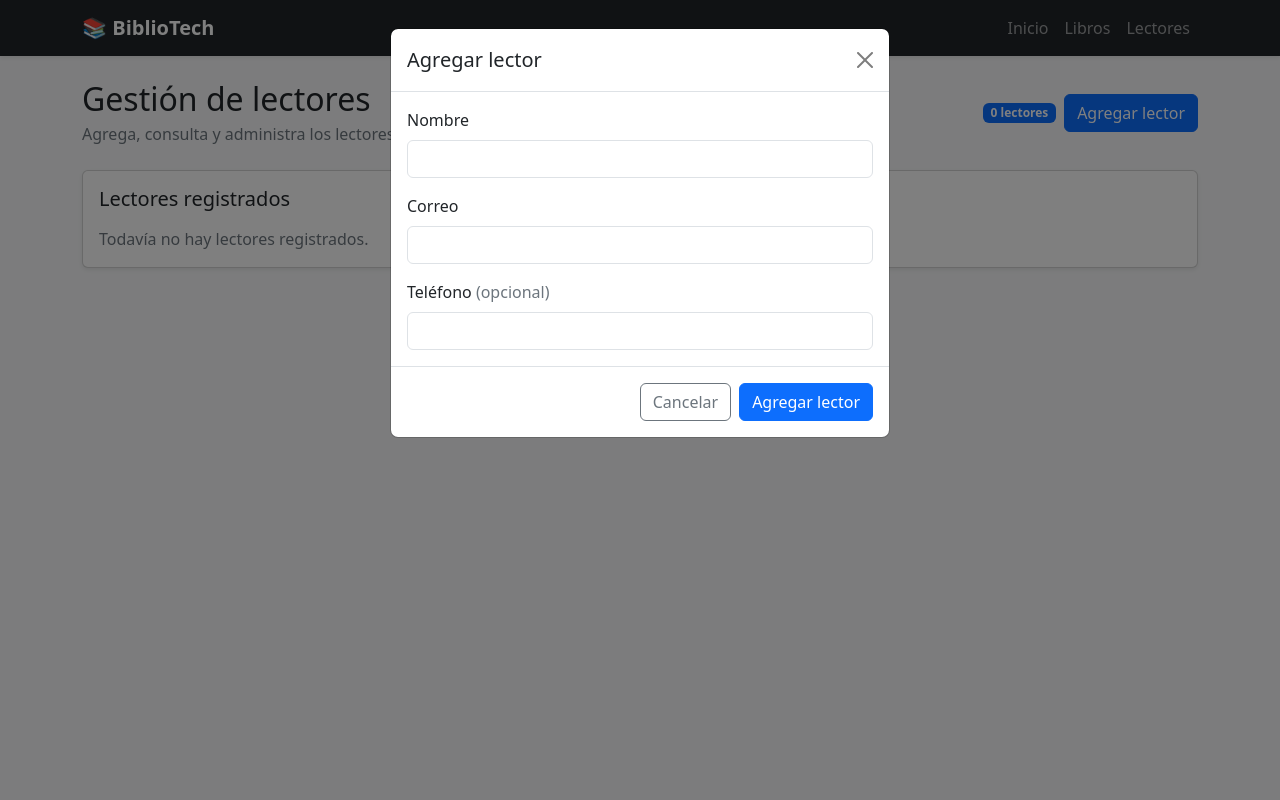
After one commit to SaulOmarPacheco/PRACTICA3-U3, a Flask app: page /lectores/ in a window 1280 px wide, after a click on "Agregar lector". The commit adds this page. Run offline with Flask 3, Linux system fonts and the light colour scheme.

Commit message:
funcionalidad_lectores

```diff
--- a/app/__init__.py
+++ b/app/__init__.py
@@ -35,9 +35,11 @@ db = SQLAlchemy(app)
 # Registrar blueprints
 from app.routes.home import home_bp
 from app.routes.libros import libros_bp
+from app.routes.lectores import lectores_bp
 
 app.register_blueprint(home_bp)
 app.register_blueprint(libros_bp)
+app.register_blueprint(lectores_bp)
 
 with app.app_context():
     try:
--- /dev/null
+++ b/app/routes/lectores.py
@@ -0,0 +1,163 @@
+from flask import Blueprint, redirect, render_template, request, url_for
+from sqlalchemy.exc import IntegrityError
+
+from app import db
+from app.models.lector import Lector
+
+
+lectores_bp = Blueprint("lectores", __name__, url_prefix="/lectores")
+
+
+def _lector_formulario(lector=None):
+    if request.method == "POST":
+        return {
+            "nombre": request.form.get("nombre", "").strip(),
+            "correo": request.form.get("correo", "").strip(),
+            "telefono": request.form.get("telefono", "").strip(),
+        }
+
+    return {
+        "nombre": lector.nombre if lector else "",
+        "correo": lector.correo if lector else "",
+        "telefono": lector.telefono or "" if lector else "",
+    }
+
+
+def _listar_lectores(formulario=None, status=200, mensaje=None, categoria="danger"):
+    return (
+        render_template(
+            "lectores/index.html",
+            lectores=Lector.query.order_by(Lector.nombre.asc()).all(),
+            formulario=formulario or _lector_formulario(),
+            mensaje=mensaje,
+            categoria=categoria,
+            abrir_modal=status >= 400 and formulario is not None,
+        ),
+        status,
+    )
+
+
+def _editar_lector(lector, formulario, status=200, mensaje=None, categoria="danger"):
+    return (
+        render_template(
+            "lectores/editar.html",
+            lector=lector,
+            formulario=formulario,
+            mensaje=mensaje,
+            categoria=categoria,
+        ),
+        status,
+    )
+
+
+@lectores_bp.route("/", methods=["GET", "POST"])
+def index():
+    if request.method == "GET":
+        mensajes = {
+            "agregado": "El lector se agregó correctamente.",
+            "actualizado": "El lector se actualizó correctamente.",
+            "eliminado": "El lector se eliminó correctamente.",
+            "estado": "El estado del lector se actualizó correctamente.",
+        }
+        estado = request.args.get("estado")
+        return _listar_lectores(
+            mensaje=mensajes.get(estado),
+            categoria="success",
+        )
+
+    formulario = _lector_formulario()
+    if not formulario["nombre"] or not formulario["correo"]:
+        return _listar_lectores(
+            formulario,
+            400,
+            "El nombre y el correo son obligatorios.",
+        )
+
+    if Lector.query.filter_by(correo=formulario["correo"]).first():
+        return _listar_lectores(
+            formulario,
+            409,
+            "Ya existe un lector registrado con ese correo.",
+        )
+
+    db.session.add(
+        Lector(
+            nombre=formulario["nombre"],
+            correo=formulario["correo"],
+            telefono=formulario["telefono"] or None,
+            activo=True,
+        )
+    )
+    try:
+        db.session.commit()
+    except IntegrityError:
+        db.session.rollback()
+        return _listar_lectores(
+            formulario,
+            409,
+            "Ya existe un lector registrado con ese correo.",
+        )
+
+    return redirect(url_for("lectores.index", estado="agregado"))
+
+
+@lectores_bp.route("/<int:id_lector>/editar", methods=["GET", "POST"])
+def editar(id_lector):
+    lector = db.get_or_404(Lector, id_lector)
+    formulario = _lector_formulario(lector)
+
+    if request.method == "GET":
+        return _editar_lector(lector, formulario)
+
+    formulario = _lector_formulario()
+    if not formulario["nombre"] or not formulario["correo"]:
+        return _editar_lector(
+            lector,
+            formulario,
+            400,
+            "El nombre y el correo son obligatorios.",
+        )
+
+    if Lector.query.filter(
+        Lector.correo == formulario["correo"],
+        Lector.id_lector != lector.id_lector,
+    ).first():
+        return _editar_lector(
+            lector,
+            formulario,
+            409,
+            "Ya existe otro lector registrado con ese correo.",
+        )
+
+    lector.nombre = formulario["nombre"]
+    lector.correo = formulario["correo"]
+    lector.telefono = formulario["telefono"] or None
+
+    try:
+        db.session.commit()
+    except IntegrityError:
+        db.session.rollback()
+        return _editar_lector(
+            lector,
+            formulario,
+            409,
+            "Ya existe otro lector registrado con ese correo.",
+        )
+
+    return redirect(url_for("lectores.index", estado="actualizado"))
+
+
+@lectores_bp.post("/<int:id_lector>/estado")
+def cambiar_estado(id_lector):
+    lector = db.get_or_404(Lector, id_lector)
+    lector.activo = not lector.activo
+    db.session.commit()
+    return redirect(url_for("lectores.index", estado="estado"))
+
+
+@lectores_bp.post("/<int:id_lector>/eliminar")
+def eliminar(id_lector):
+    lector = db.get_or_404(Lector, id_lector)
+    db.session.delete(lector)
+    db.session.commit()
+    return redirect(url_for("lectores.index", estado="eliminado"))
--- a/app/templates/base.html
+++ b/app/templates/base.html
@@ -18,7 +18,7 @@
                 <ul class="navbar-nav ms-auto">
                     <li class="nav-item"><a class="nav-link" href="{{ url_for('home.index') }}">Inicio</a></li>
                     <li class="nav-item"><a class="nav-link" href="{{ url_for('libros.index') }}">Libros</a></li>
-                    <!-- Los enlaces de Libros, Lectores y Préstamos aparecerán cuando los demás integren sus módulos -->
+                    <li class="nav-item"><a class="nav-link" href="{{ url_for('lectores.index') }}">Lectores</a></li>
                 </ul>
             </div>
         </div>
--- a/app/templates/index.html
+++ b/app/templates/index.html
@@ -36,7 +36,7 @@
                 </a>
             </div>
             <div class="col-md-4">
-                <a href="" class="btn btn-outline-success w-100 py-3 fw-bold shadow-sm">
+                <a href="{{ url_for('lectores.index') }}" class="btn btn-outline-success w-100 py-3 fw-bold shadow-sm">
                     👤 Gestionar Lectores
                 </a>
             </div>
--- /dev/null
+++ b/app/templates/lectores/index.html
@@ -0,0 +1,119 @@
+{% extends "base.html" %}
+{% block content %}
+<div class="d-flex flex-wrap justify-content-between align-items-center gap-2 mb-4">
+    <div>
+        <h1 class="h2 mb-1">Gestión de lectores</h1>
+        <p class="text-secondary mb-0">Agrega, consulta y administra los lectores.</p>
+    </div>
+    <div class="d-flex align-items-center gap-2">
+        <span class="badge text-bg-primary">{{ lectores|length }} lectores</span>
+        <button type="button" class="btn btn-primary" data-bs-toggle="modal"
+                data-bs-target="#agregarLectorModal">
+            Agregar lector
+        </button>
+    </div>
+</div>
+
+{% if mensaje %}
+    <div class="alert alert-{{ categoria }} alert-dismissible fade show" role="alert">
+        {{ mensaje }}
+    </div>
+{% endif %}
+
+<section class="card shadow-sm" aria-labelledby="listado-lectores">
+    <div class="card-body">
+        <h2 class="h5 card-title mb-3" id="listado-lectores">Lectores registrados</h2>
+        {% if lectores %}
+        <div class="table-responsive">
+            <table class="table table-hover align-middle mb-0">
+                <thead>
+                    <tr>
+                        <th scope="col">Nombre</th>
+                        <th scope="col">Correo</th>
+                        <th scope="col">Teléfono</th>
+                        <th scope="col">Estado</th>
+                        <th scope="col"><span class="visually-hidden">Acciones</span></th>
+                    </tr>
+                </thead>
+                <tbody>
+                    {% for lector in lectores %}
+                    <tr>
+                        <td class="fw-semibold">{{ lector.nombre }}</td>
+                        <td>{{ lector.correo }}</td>
+                        <td>{{ lector.telefono or "—" }}</td>
+                        <td>
+                            {% if lector.activo %}
+                            <span class="badge text-bg-success">Activo</span>
+                            {% else %}
+                            <span class="badge text-bg-secondary">Inactivo</span>
+                            {% endif %}
+                        </td>
+                        <td class="text-nowrap">
+                            <a class="btn btn-sm btn-outline-primary"
+                               href="{{ url_for('lectores.editar', id_lector=lector.id_lector) }}">Editar</a>
+                            <form class="d-inline" method="post"
+                                  action="{{ url_for('lectores.cambiar_estado', id_lector=lector.id_lector) }}">
+                                <button class="btn btn-sm btn-outline-secondary" type="submit">
+                                    {% if lector.activo %}Desactivar{% else %}Activar{% endif %}
+                                </button>
+                            </form>
+                            <form class="d-inline" method="post"
+                                  action="{{ url_for('lectores.eliminar', id_lector=lector.id_lector) }}">
+                                <button class="btn btn-sm btn-outline-danger" type="submit">Eliminar</button>
+                            </form>
+                        </td>
+                    </tr>
+                    {% endfor %}
+                </tbody>
+            </table>
+        </div>
+        {% else %}
+        <p class="text-secondary mb-0">Todavía no hay lectores registrados.</p>
+        {% endif %}
+    </div>
+</section>
+
+<div class="modal fade" id="agregarLectorModal" tabindex="-1"
+     aria-labelledby="agregarLectorModalLabel" aria-hidden="true">
+    <div class="modal-dialog">
+        <div class="modal-content">
+            <form method="post" action="{{ url_for('lectores.index') }}">
+                <div class="modal-header">
+                    <h2 class="modal-title fs-5" id="agregarLectorModalLabel">Agregar lector</h2>
+                    <button type="button" class="btn-close" data-bs-dismiss="modal"
+                            aria-label="Cerrar"></button>
+                </div>
+                <div class="modal-body">
+                    <div class="mb-3">
+                        <label for="nombre" class="form-label">Nombre</label>
+                        <input type="text" class="form-control" id="nombre" name="nombre"
+                               maxlength="100" value="{{ formulario.nombre }}" required>
+                    </div>
+                    <div class="mb-3">
+                        <label for="correo" class="form-label">Correo</label>
+                        <input type="email" class="form-control" id="correo" name="correo"
+                               maxlength="120" value="{{ formulario.correo }}" required>
+                    </div>
+                    <div>
+                        <label for="telefono" class="form-label">Teléfono <span class="text-secondary">(opcional)</span></label>
+                        <input type="text" class="form-control" id="telefono" name="telefono"
+                               maxlength="20" value="{{ formulario.telefono }}">
+                    </div>
+                </div>
+                <div class="modal-footer">
+                    <button type="button" class="btn btn-outline-secondary" data-bs-dismiss="modal">Cancelar</button>
+                    <button type="submit" class="btn btn-primary">Agregar lector</button>
+                </div>
+            </form>
+        </div>
+    </div>
+</div>
+{% endblock %}
+
+{% block scripts %}
+{% if abrir_modal %}
+<script>
+    bootstrap.Modal.getOrCreateInstance(document.getElementById("agregarLectorModal")).show();
+</script>
+{% endif %}
+{% endblock %}
```
Also changed, not shown: app/templates/lectores/editar.html (added, +36 -0 lines).
